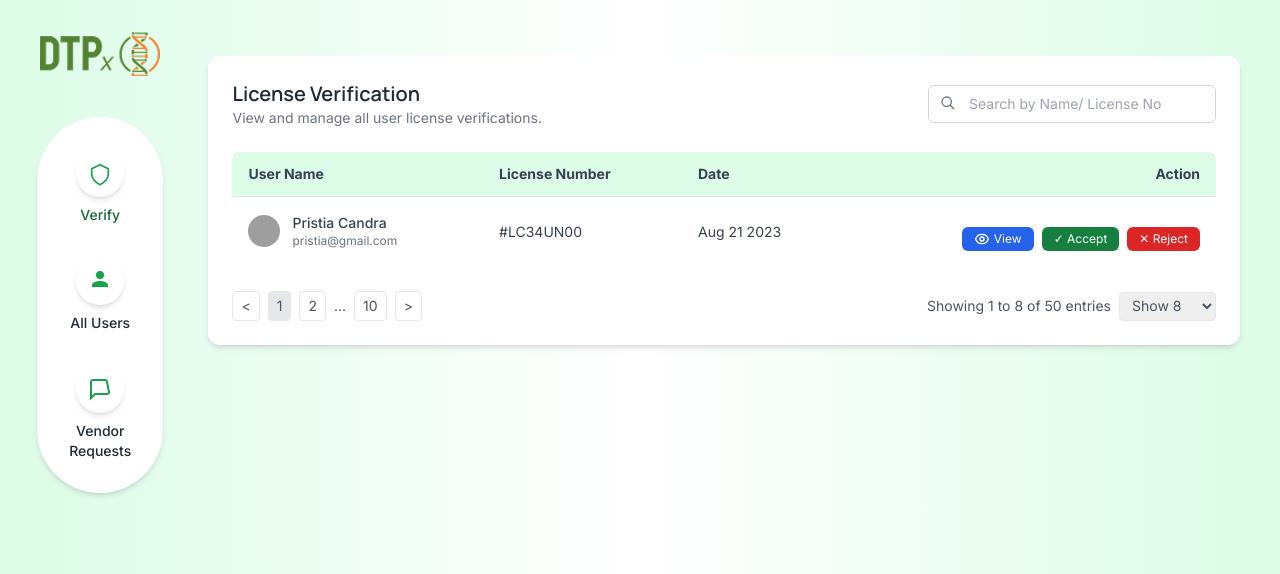
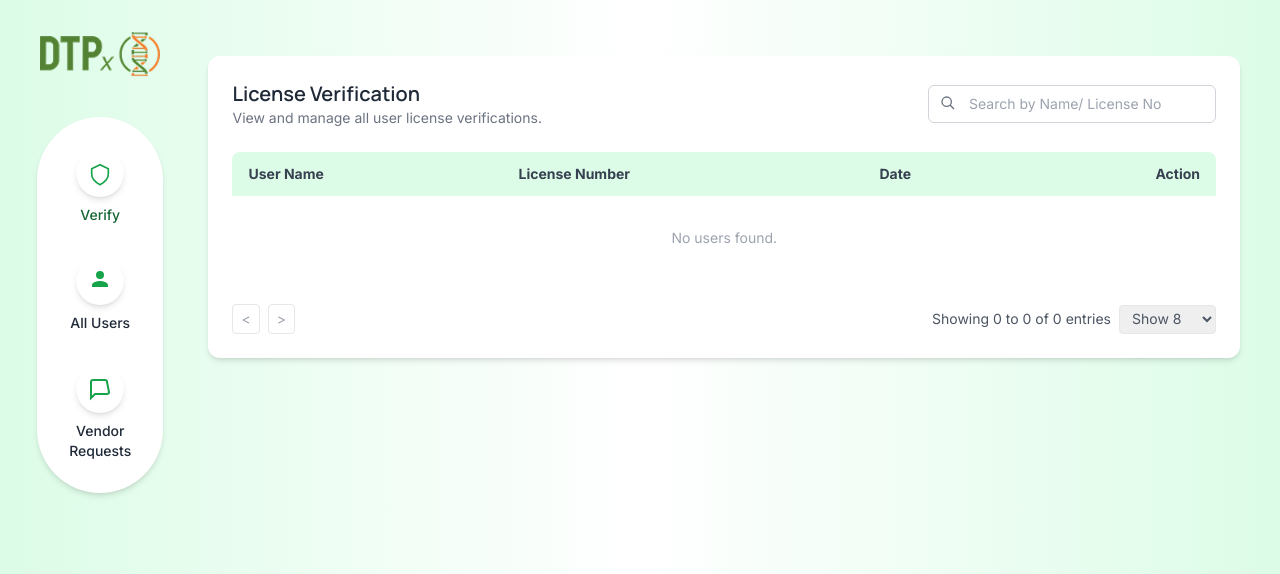
Before and after one commit to aayush138/digital_therapeutix, a Flask app: page /admin/dashboard in a window 1280 px wide. Shown: the top 574 px of the page. Run offline with Flask 3, Linux system fonts and the light colour scheme; the visitor is signed in with stand-in values (Sample User, id 1); some libraries are stand-ins or nearby versions; grey boxes are pictures that could not be loaded.

Commit message:
digital_therapeutix v1.0

```diff
--- a/app/routes/admin.py
+++ b/app/routes/admin.py
@@ -1,4 +1,4 @@
-from flask import Blueprint, render_template, session, redirect, url_for, flash
+from flask import Blueprint, render_template, session, redirect, url_for, flash, request
 from app.models.user import User, db
 
 admin_bp = Blueprint('admin', __name__, url_prefix='/admin')
@@ -11,8 +11,12 @@
 
 @admin_bp.route('/dashboard')
 def dashboard():
-    pending_users = User.query.filter_by(is_email_verified=True, is_license_verified=False).all()
-    return render_template("admin/dashboard.html", users=pending_users)
+    page = request.args.get('page', 1, type=int)
+    per_page = request.args.get('per_page', 8, type=int)
+    users = User.query.filter_by(is_email_verified=True, is_license_verified=False).order_by(User.registered_at.desc()).paginate(page=page, per_page=per_page)
+    start = (users.page - 1) * users.per_page + 1 if users.total > 0 else 0
+    end = min(users.page * users.per_page, users.total)
+    return render_template("admin/dashboard.html", users=users, start=start, end=end)
 
 @admin_bp.route('/approve/<int:user_id>')
 def approve_user(user_id):
--- a/app/routes/auth.py
+++ b/app/routes/auth.py
@@ -74,7 +74,8 @@
         user.verification_token_expiry = None
         db.session.commit()
         send_signup_notification_email(user.email)
-        send_welcome_email_to_admin(current_app.config["ADMINS"]["email"], user.email)
+        for admin in current_app.config["ADMINS"]:
+            send_welcome_email_to_admin(admin["email"], user.email)
         flash("Application completed. Awaiting admin approval.", "success")
         return render_template("auth/complete_application.html", form=form, show_modal=True, user_email=user.email)
 
--- a/app/templates/admin/dashboard.html
+++ b/app/templates/admin/dashboard.html
@@ -1,72 +1,8 @@
 {% extends 'base.html' %}
 {% block title %}Admin Dashboard{% endblock %}
 {% block content %}
-
   <div class="min-h-[94vh] flex">
-  <!-- Sidebar -->
-  <div class="flex flex-col items-center justify-between">
-    <div class="flex flex-col items-center justify-between">
-        <img src="{{ url_for("static", filename="/images/logo.png") }}" class="px-6 py-2" alt="Logo">
-        <aside class="w-[75%] bg-white shadow-md rounded-full flex flex-col items-left justify-between p-8 mt-8">
-      <!-- Nav Items -->
-      <nav class="flex flex-col space-y-8 items-center">
-        <a href="/admin/verify" class="flex flex-col items-center gap-2 group">
-          <div class="w-12 h-12 rounded-full bg-white shadow-md flex items-center justify-center group-hover:bg-green-100">
-            <svg class="w-5 h-10 text-green-600" fill="none" stroke="currentColor" stroke-width="2"
-              viewBox="0 0 24 24">
-              <path d="M12 2L2 7v6c0 5.25 3.75 10 10 13 6.25-3 10-7.75 10-13V7l-10-5z" />
-            </svg>
-          </div>
-          <span class="hidden lg:block text-sm font-medium text-green-800">Verify</span>
-        </a>
-
-        <a href="/admin/users" class="flex flex-col items-center gap-2 group">
-          <div class="w-12 h-12 rounded-full bg-white shadow-md flex items-center justify-center group-hover:bg-green-100">
-            <svg class="w-6 h-6 text-green-600 group-hover:text-green-600" fill="currentColor"
-              viewBox="0 0 24 24">
-              <path d="M12 12c2.7 0 8 1.35 8 4v2H4v-2c0-2.65 5.3-4 8-4zm0-2a4 4 0 100-8 4 4 0 000 8z" />
-            </svg>
-          </div>
-          <span class="hidden lg:block text-sm font-medium text-gray-800">All Users</span>
-        </a>
-
-        <a href="/admin/vendors" class="flex flex-col items-center gap-2 group">
-          <div class="w-12 h-12 rounded-full bg-white shadow-md flex items-center justify-center group-hover:bg-green-100">
-            <svg class="w-6 h-6 text-green-600 group-hover:text-green-600" fill="none" stroke="currentColor" stroke-width="2" viewBox="0 0 24 24">
-            <path d="M21 15a2 2 0 01-2 2H7l-4 4V5a2 2 0 012-2h12a2 2 0 012 2z" />
-          </svg>
-          </div>
-          <span class="hidden lg:block text-sm font-medium text-center text-gray-800">Vendor<br>Requests</span>
-        </a>
-      </nav>
-        </aside>
-    </div>
-
-    <aside>
-      <!-- User & Logout -->
-      <div class="flex flex-col items-center gap-6">
-        <div class="flex flex-col gap-2">
-          <img src="{{ url_for("static", filename="/images/profile.jpg") }}" class="w-12 h-12 rounded-full border m-auto" alt="Admin">
-          <div>
-            <p class="text-sm font-medium">Juli D.</p>
-            <p class="text-xs text-gray-600">#Admin</p>
-          </div>
-        </div>
-        <a href="/logout" class="flex flex-col items-center gap-2 text-sm text-gray-700 hover:text-red-600">
-          <div class="w-12 h-12 rounded-full bg-white shadow-md flex items-center justify-center group-hover:bg-green-100">
-            <svg class="w-5 h-5" fill="none" stroke="currentColor" stroke-width="2"
-              viewBox="0 0 24 24">
-              <path d="M17 16l4-4m0 0l-4-4m4 4H7m6 4v1a2 2 0 01-2 2H5a2 2 0 01-2-2V7a2 2 0 012-2h6a2 2 0 012 2v1" />
-            </svg>
-          </div>
-          <span class="hidden lg:block">Log Out</span>
-        </a>
-      </div>
-    </aside>
-  </div>
-
-
-  <!-- Main Content -->
+    {% include 'admin/sidebar.html' %}
     <section class="w-full px-6 py-8 min-h-[94vh]">
       <div class="bg-white rounded-xl shadow-md p-6">
         <!-- Header -->
@@ -84,7 +20,6 @@
             </svg>
           </div>
         </div>
-
         <!-- Table -->
         <div class="overflow-x-auto rounded-lg">
           <table class="w-full text-left border-collapse">
@@ -97,53 +32,43 @@
               </tr>
             </thead>
             <tbody class="text-sm text-gray-700">
-            <!-- Row Example -->
-            <tr class="border-t">
-              <td class="px-4 py-4 flex items-center space-x-3">
-                <img src="{{ url_for("static", filename="/images/profile.jpg") }}" class="w-8 h-8 rounded-full" alt="Avatar">
-                <div>
-                  <p class="font-medium">Pristia Candra</p>
-                  <p class="text-xs text-gray-500">pristia@gmail.com</p>
-                </div>
-              </td>
-              <td class="px-4 py-4">#LC34UN00</td>
-              <td class="px-4 py-4">Aug 21 2023</td>
-              <td class="px-4 py-4 flex justify-end space-x-2">
-                <button class="bg-blue-600 hover:bg-blue-700 text-white text-xs px-3 py-1 rounded-md flex items-center space-x-1">
-                  <svg class="w-4 h-4" fill="none" stroke="currentColor" stroke-width="2" viewBox="0 0 24 24">
-                    <path d="M15 12a3 3 0 11-6 0 3 3 0 016 0z" />
-                    <path d="M2.458 12C3.732 7.943 7.523 5 12 5c4.478 0 8.268 2.943 9.542 7-1.274 4.057-5.064 7-9.542 7-4.477 0-8.268-2.943-9.542-7z" />
-                  </svg>
-                  <span>View</span>
-                </button>
-                <button class="bg-green-700 hover:bg-green-800 text-white text-xs px-3 py-1 rounded-md">✓ Accept</button>
-                <button class="bg-red-600 hover:bg-red-700 text-white text-xs px-3 py-1 rounded-md">✕ Reject</button>
-              </td>
-            </tr>
-
-            <!-- Repeat rows for other users -->
-            <!-- ... -->
+              {% include 'admin/verify.html' %}
             </tbody>
           </table>
         </div>
-
         <!-- Pagination & Info -->
         <div class="flex justify-between items-center mt-6 text-sm text-gray-600">
           <div class="flex items-center space-x-2">
-          <button class="px-2 py-1 border rounded">&lt;</button>
-          <button class="px-2 py-1 border rounded bg-gray-200">1</button>
-          <button class="px-2 py-1 border rounded">2</button>
-          <span>...</span>
-          <button class="px-2 py-1 border rounded">10</button>
-          <button class="px-2 py-1 border rounded">&gt;</button>
+            {% if users.has_prev %}
+              <a href="{{ url_for('admin.dashboard', page=users.prev_num, per_page=users.per_page) }}" class="px-2 py-1 border rounded">&lt;</a>
+            {% else %}
+              <span class="px-2 py-1 border rounded text-gray-400 cursor-not-allowed">&lt;</span>
+            {% endif %}
+            {% for p in range(1, users.pages + 1) %}
+              {% if p == users.page %}
+                <span class="px-2 py-1 border rounded bg-gray-200">{{ p }}</span>
+              {% else %}
+                <a href="{{ url_for('admin.dashboard', page=p, per_page=users.per_page) }}" class="px-2 py-1 border rounded">{{ p }}</a>
+              {% endif %}
+            {% endfor %}
+            {% if users.has_next %}
+              <a href="{{ url_for('admin.dashboard', page=users.next_num, per_page=users.per_page) }}" class="px-2 py-1 border rounded">&gt;</a>
+            {% else %}
+              <span class="px-2 py-1 border rounded text-gray-400 cursor-not-allowed">&gt;</span>
+            {% endif %}
           </div>
           <div class="flex items-center space-x-2">
-          <span>Showing 1 to 8 of 50 entries</span>
-          <select class="border px-2 py-1 rounded text-sm">
-            <option>Show 8</option>
-            <option>Show 16</option>
-            <option>Show 24</option>
+            <span>
+              Showing {{ start }} to {{ end }} of {{ users.total }} entries
+            </span>
+            <form method="get" class="inline">
+              <select name="per_page" class="border px-2 py-1 rounded text-sm" onchange="this.form.submit()">
+                {% for n in [8, 16, 24] %}
+                  <option value="{{ n }}" {% if users.per_page == n %}selected{% endif %}>Show {{ n }}</option>
+                {% endfor %}
               </select>
+              <input type="hidden" name="page" value="1">
+            </form>
           </div>
         </div>
       </div>
--- /dev/null
+++ b/app/templates/admin/sidebar.html
@@ -0,0 +1,55 @@
+<div class="flex flex-col items-center justify-between">
+  <div class="flex flex-col items-center justify-between">
+    <img src="{{ url_for('static', filename='/images/logo.png') }}" class="px-6 py-2" alt="Logo">
+    <aside class="w-[75%] bg-white shadow-md rounded-full flex flex-col items-left justify-between p-8 mt-8">
+      <nav class="flex flex-col space-y-8 items-center">
+        <a href="/admin/verify" class="flex flex-col items-center gap-2 group">
+          <div class="w-12 h-12 rounded-full bg-white shadow-md flex items-center justify-center group-hover:bg-green-100">
+            <svg class="w-5 h-10 text-green-600" fill="none" stroke="currentColor" stroke-width="2"
+              viewBox="0 0 24 24">
+              <path d="M12 2L2 7v6c0 5.25 3.75 10 10 13 6.25-3 10-7.75 10-13V7l-10-5z" />
+            </svg>
+          </div>
+          <span class="hidden lg:block text-sm font-medium text-green-800">Verify</span>
+        </a>
+        <a href="/admin/users" class="flex flex-col items-center gap-2 group">
+          <div class="w-12 h-12 rounded-full bg-white shadow-md flex items-center justify-center group-hover:bg-green-100">
+            <svg class="w-6 h-6 text-green-600 group-hover:text-green-600" fill="currentColor"
+              viewBox="0 0 24 24">
+              <path d="M12 12c2.7 0 8 1.35 8 4v2H4v-2c0-2.65 5.3-4 8-4zm0-2a4 4 0 100-8 4 4 0 000 8z" />
+            </svg>
+          </div>
+          <span class="hidden lg:block text-sm font-medium text-gray-800">All Users</span>
+        </a>
+        <a href="/admin/vendors" class="flex flex-col items-center gap-2 group">
+          <div class="w-12 h-12 rounded-full bg-white shadow-md flex items-center justify-center group-hover:bg-green-100">
+            <svg class="w-6 h-6 text-green-600 group-hover:text-green-600" fill="none" stroke="currentColor" stroke-width="2" viewBox="0 0 24 24">
+              <path d="M21 15a2 2 0 01-2 2H7l-4 4V5a2 2 0 012-2h12a2 2 0 012 2z" />
+            </svg>
+          </div>
+          <span class="hidden lg:block text-sm font-medium text-center text-gray-800">Vendor<br>Requests</span>
+        </a>
+      </nav>
+    </aside>
+  </div>
+  <aside>
+    <div class="flex flex-col items-center gap-6">
+      <div class="flex flex-col gap-2">
+        <img src="{{ url_for('static', filename='/images/profile.jpg') }}" class="w-12 h-12 rounded-full border m-auto" alt="Admin">
+        <div>
+          <p class="text-sm font-medium">Juli D.</p>
+          <p class="text-xs text-gray-600">#Admin</p>
+        </div>
+      </div>
+      <a href="/logout" class="flex flex-col items-center gap-2 text-sm text-gray-700 hover:text-red-600">
+        <div class="w-12 h-12 rounded-full bg-white shadow-md flex items-center justify-center group-hover:bg-green-100">
+          <svg class="w-5 h-5" fill="none" stroke="currentColor" stroke-width="2"
+            viewBox="0 0 24 24">
+            <path d="M17 16l4-4m0 0l-4-4m4 4H7m6 4v1a2 2 0 01-2 2H5a2 2 0 01-2-2V7a2 2 0 012-2h6a2 2 0 012 2v1" />
+          </svg>
+        </div>
+        <span class="hidden lg:block">Log Out</span>
+      </a>
+    </div>
+  </aside>
+</div>
--- /dev/null
+++ b/app/templates/admin/verify.html
@@ -0,0 +1,23 @@
+{% import 'components/macros.html' as components %}
+{% for user in users.items %}
+<tr class="border-t">
+  <td class="px-4 py-4 flex items-center space-x-3">
+    <img src="{{ url_for('static', filename='/images/profile.jpg') }}" class="w-8 h-8 rounded-full" alt="Avatar">
+    <div>
+      <p class="font-medium">{{ user.full_name }}</p>
+      <p class="text-xs text-gray-500">{{ user.email }}</p>
+    </div>
+  </td>
+  <td class="px-4 py-4">{{ user.license_number }}</td>
+  <td class="px-4 py-4">{{ user.registered_at.strftime('%b %d %Y') if user.registered_at else '' }}</td>
+  <td class="px-4 py-4 flex justify-end space-x-2">
+    {{ components.info_button('View') }}
+    <button class="{{ components.button_classes_success() }}">✓ Accept</button>
+    <button class="{{ components.button_classes_danger() }}">✕ Reject</button>
+  </td>
+</tr>
+{% else %}
+<tr>
+  <td colspan="4" class="px-4 py-8 text-center text-gray-400">No users found.</td>
+</tr>
+{% endfor %}
--- a/app/templates/auth/complete_application.html
+++ b/app/templates/auth/complete_application.html
@@ -177,7 +177,7 @@
 <div id="successModal" class="fixed inset-0 z-50 flex items-center justify-center bg-black/40 hidden">
   <div class="bg-white rounded-2xl shadow-2xl m-4 px-4 py-8 md:px-8 md:py-8 md:p-8 md:m-auto max-w-3xl w-full flex flex-col items-center text-center">
     <!-- Check Icon -->
-    <img src="{{ url_for('static', filename='images/success.svg') }}" alt="Success" class="h-8 mb-6 w-full h-20" />
+    <img src="{{ url_for('static', filename='images/success.png') }}" alt="Success" class=" mb-6" />
 
     <h2 class="text-2xl font-bold text-gray-800 mb-2">You’re Almost There! Verification in 24–48 Hours</h2>
     <p class="text-gray-600 mb-6">
--- a/app/templates/components/macros.html
+++ b/app/templates/components/macros.html
@@ -42,3 +42,25 @@
 {% macro button_classes_secondary() %}
   bg-transparent text-green-700 text-center border border-green-700 w-full py-4 px-4 rounded-2xl hover:bg-green-700 hover:text-white focus:outline-none focus:ring-2 focus:ring-green-700 transition
 {% endmacro %}
+
+{% macro button_classes_success() -%}
+bg-green-700 hover:bg-green-700 text-white text-xs px-4 py-3 rounded-2xl
+{%- endmacro %}
+
+{% macro button_classes_danger() -%}
+bg-red-600 hover:bg-red-500 text-white text-xs px-4 py-3 rounded-2xl
+{%- endmacro %}
+
+{% macro button_classes_info() -%}
+inline-flex items-center bg-blue-600 hover:bg-blue-700 text-white text-xs px-4 py-3 rounded-2xl
+{%- endmacro %}
+
+{% macro info_button(text="View") -%}
+<button class="{{ button_classes_info() }}">
+  <svg class="w-4 h-4 mr-1" fill="none" stroke="currentColor" stroke-width="2" viewBox="0 0 24 24">
+    <path d="M15 12a3 3 0 11-6 0 3 3 0 016 0z" />
+    <path d="M2.458 12C3.732 7.943 7.523 5 12 5c4.478 0 8.268 2.943 9.542 7-1.274 4.057-5.064 7-9.542 7-4.477 0-8.268-2.943-9.542-7z" />
+  </svg>
+  <span>{{ text }}</span>
+</button>
+{%- endmacro %}
```
Also changed, not shown: app/static/images/success.png (added), app/static/images/success.svg (deleted). Lines whose indentation alone changed are shown as unchanged.
